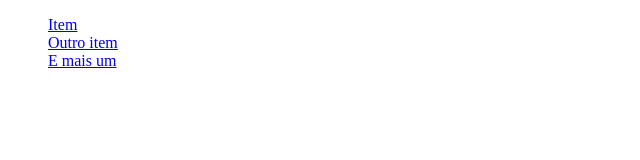
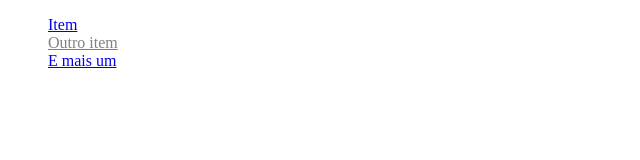
Before and after one commit to Silvio-Arem/aula-4-css-avancado-BEM, a plain HTML site: page index.html in a window 1280 px wide. Shown: the full height of the page, 0-640 px from the left. Drawn offline with Linux system fonts and the light colour scheme.

Commit message:
added values in class

```diff
--- a/index.html
+++ b/index.html
@@ -4,6 +4,7 @@
     <meta charset="UTF-8">
     <meta http-equiv="X-UA-Compatible" content="IE=edge">
     <meta name="viewport" content="width=device-width, initial-scale=1.0">
+    <link rel="stylesheet" href="style.css">
     <title>Nomendo as classes com CSS - Avançado BEM</title>
 </head>
 <body>
--- a/style.css
+++ b/style.css
@@ -4,4 +4,7 @@
 
 .c-menu__link {}
 
-.c-menu__link--disabled {}
+.c-menu__link--disabled {
+    color: gray;
+    pointer-events: none;
+}
```
